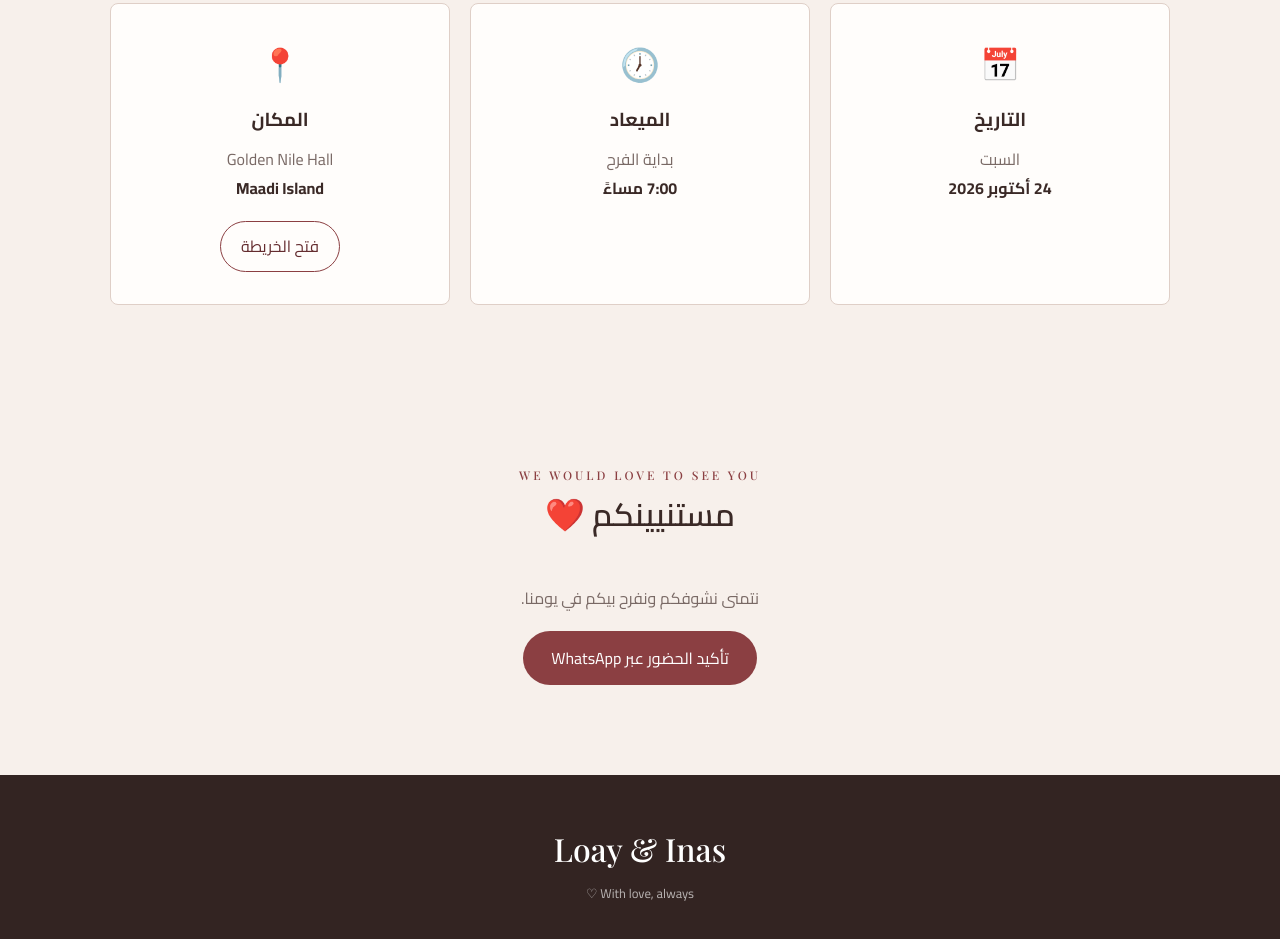
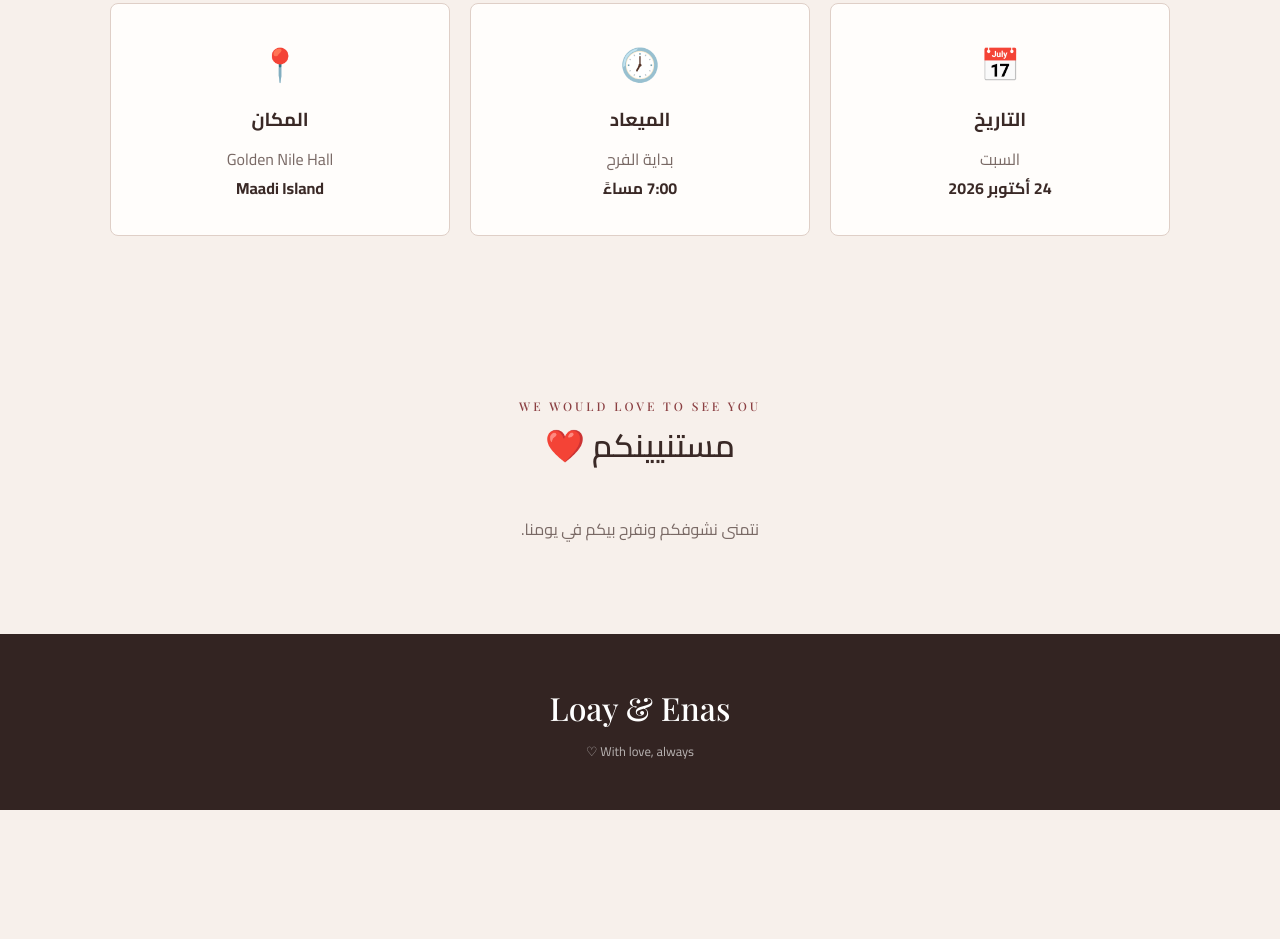
Before and after one commit to solimanloay999-cloud/wedding-invitation, a plain HTML site: page index.html in a window 1280 px wide. Shown: the part 1620-2559 px from the top of the page. After the commit the page ends 2430 px from the top, so only its background shows below. Drawn offline with nearby package versions, Linux system fonts and the light colour scheme.

Commit message:
Update index.html

```diff
--- a/index.html
+++ b/index.html
@@ -3,8 +3,8 @@
 <head>
   <meta charset="UTF-8">
   <meta name="viewport" content="width=device-width, initial-scale=1.0">
-  <meta name="description" content="دعوة زفاف Loay & Inas">
-  <title>Loay & Inas | Wedding Invitation</title>
+  <meta name="description" content="دعوة زفاف Loay & Enas">
+  <title>Loay & Enas | Wedding Invitation</title>
   <link rel="preconnect" href="https://fonts.googleapis.com">
   <link rel="preconnect" href="https://fonts.gstatic.com" crossorigin>
   <link href="https://fonts.googleapis.com/css2?family=Cairo:wght@400;500;600;700&family=Playfair+Display:wght@500;600&display=swap" rel="stylesheet">
@@ -15,7 +15,7 @@
   <!-- الصورة الأصلية للدعوة -->
   <main>
     <section class="invitation">
-      <img src="images/hero.jpg" alt="دعوة زفاف Loay and Inas" class="invitation-image">
+      <img src="images/hero.jpg" alt="دعوة زفاف Loay and Enas" class="invitation-image">
     </section>
 
     <section class="welcome">
@@ -61,7 +61,6 @@
           <div class="icon">📍</div>
           <h3>المكان</h3>
           <p>Golden Nile Hall<br><strong>Maadi Island</strong></p>
-          <a class="map-btn" href="https://maps.google.com/?q=Golden+Nile+Hall+Maadi+Island" target="_blank" rel="noopener">فتح الخريطة</a>
         </article>
       </div>
     </section>
@@ -72,13 +71,11 @@
         <h2>مستنيينكم ❤️</h2>
       </div>
       <p>نتمنى نشوفكم ونفرح بيكم في يومنا.</p>
-      <a class="primary-btn" href="https://wa.me/201000000000?text=مبروك%20يا%20لوى%20وإيناس%20❤️%20سأكون%20معكم%20في%20الفرح" target="_blank" rel="noopener">
-        تأكيد الحضور عبر WhatsApp
       </a>
     </section>
 
     <footer>
-      <p>Loay &amp; Inas</p>
+      <p>Loay &amp; Enas</p>
       <span>With love, always ♡</span>
     </footer>
   </main>
```
